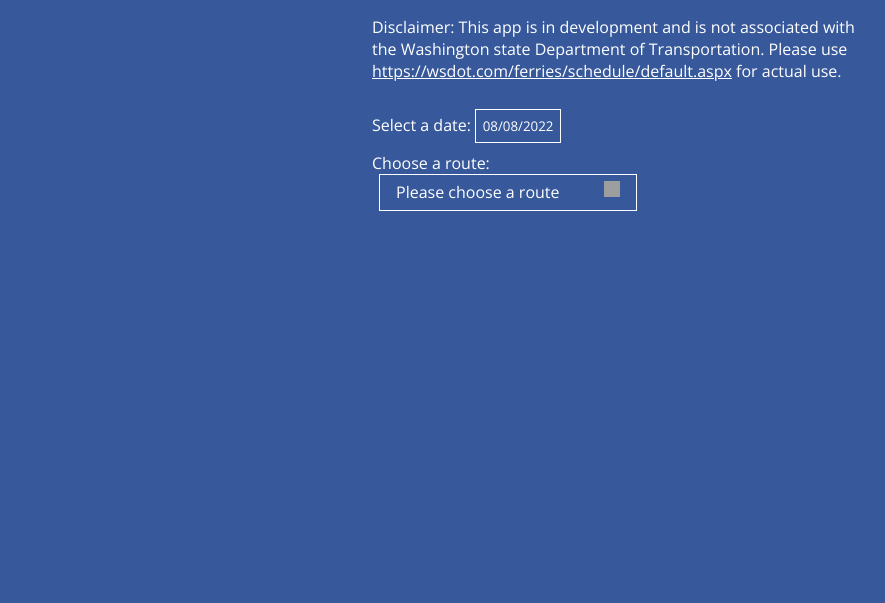
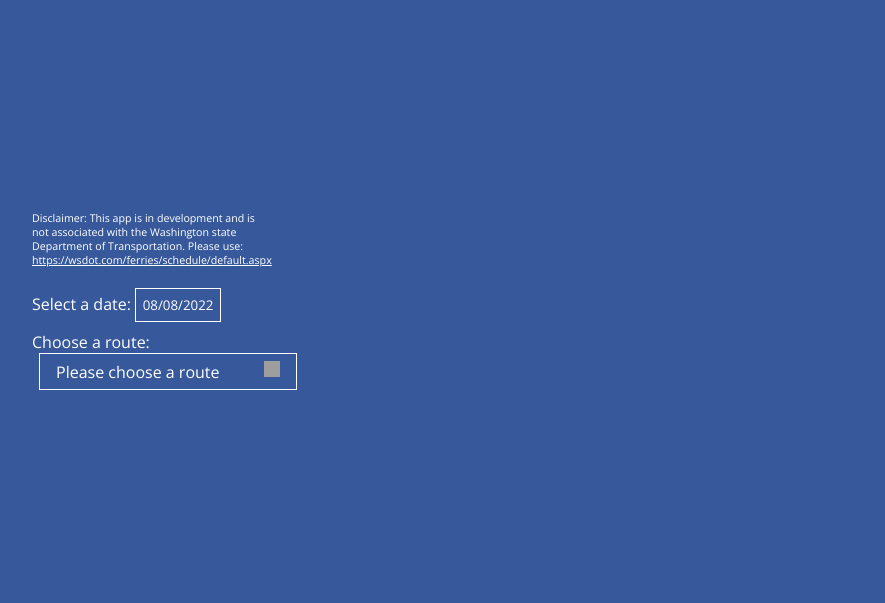
Before and after one commit to rabrigo/ferry-api-proxy, a website: page public/index.html in a window 1280 px wide. Shown: the whole page, without its empty margins (18-903 px from the left). Drawn offline with nearby package versions, Linux system fonts and the light colour scheme; grey boxes are pictures that could not be loaded.

Commit message:
date and route positioning

```diff
--- a/public/index.html
+++ b/public/index.html
@@ -1,5 +1,6 @@
 <!DOCTYPE html>
 <html lang="en">
+
 <head>
     <meta charset="UTF-8">
     <meta http-equiv="X-UA-Compatible" content="IE=edge">
@@ -11,26 +12,14 @@
     <link href="https://fonts.googleapis.com/css2?family=Open+Sans:wght@300&display=swap" rel="stylesheet">
     <title>Ferry Friend</title>
 </head>
+
 <body>
     <section id="center-display">
-        <!-- <form>
-            <label for="date-picker">Select a date:</label>
-            <input type="date" id="date-picker">
-        </form> -->
-        <p>Disclaimer: This app is in development and is not associated with the Washington state Department of Transportation. Please use <a href>https://wsdot.com/ferries/schedule/default.aspx</a> for actual use.</p>
-        <p id="selectadate">Select a date:</p> <input type="text" id="date-picker" >
-        <!-- <label for="routes-list">Ferry schedule for: </label>
-        <select name="routes-list" id="routes-list">
-            <option selected disabled hidden>Select a route</option>
-            <option value="3-7">Bainbridge to Seattle</option>
-            <option value="4-7">Bremerton to Seattle</option>
-            <option value="8-12">Edmonds to Kingston</option>
-            <option value="9-20">Fauntleroy to Southworth</option>
-            <option value="12-8">Kingston to Edmonds</option>
-            <option value="7-3">Seattle to Bainbridge</option>
-            <option value="7-4">Seattle to Bremerton</option>
-            <option value="20-9">Southworth to Fauntleroy</option>
-        </select> -->
+        <section id="date-and-route">
+            <p id="disclaimer">Disclaimer: This app is in development and is not associated with the Washington state Department of
+                Transportation. Please use: <a href>https://wsdot.com/ferries/schedule/default.aspx</a>
+            </p>
+            <p id="selectadate">Select a date:</p> <input type="text" id="date-picker">
             <label for="routes-menu" id="choosearoute">Choose a route:</label>
             <select name="routes-menu" id="routes-menu">
                 <option disabled selected hidden>Please choose a route</option>
@@ -43,6 +32,8 @@
                 <option>Seattle to Bremerton</option>
                 <option>Southworth to Fauntleroy</option>
             </select>
+        </section>
+
         <h1 id="main-header" class="hidden">Ferry Friend</h1>
         <img id="ferry-friend-logo" src="images/ferry-friend.png" class="hidden">
         <h2 id="date-render" class="hidden"></h2>
@@ -52,4 +43,5 @@
     <script src="https://code.jquery.com/ui/1.13.2/jquery-ui.js"></script>
     <script src="./main.js"></script>
 </body>
+
 </html>
--- a/public/style.css
+++ b/public/style.css
@@ -1,10 +1,11 @@
 * {
+    --text: #ffffff;
+    --background: #37599B;
+    --highlight: #F2A541;
     background: var(--background);
     font-family: 'Open Sans', sans-serif;
     color: var(--text);
-    --text: #ffffff;
-    --background: #37599B;
-    --highlight: #F2A541;
+
 }
 
 h2 {
@@ -19,6 +20,17 @@ h2 {
     display: none;
 }
 
+#date-and-route {
+    height: 400px;
+    width: 240px;
+    position: absolute;
+    left: 50px;
+    top: 200px;
+}
+
+#disclaimer {
+    font-size: 8pt;
+}
 
 #date-picker, #routes-menu {
     height: 30px;
@@ -51,14 +63,6 @@ textarea:focus, input:focus {
     outline: none;
 }
 
-/* .ui-checkboxradio-radio-label .ui-icon-background {
-	width: 16px;
-	height: 16px;
-	border-radius: 1em;
-	overflow: visible;
-	border: none;
-} */
-
 .ui-corner-all {
     border-radius: 0;
 }
@@ -86,7 +90,6 @@ textarea:focus, input:focus {
     background: var(--background);
     font-weight: normal;
     color: var(--text);
-
 }
 
 .ui-widget-header {
```
Also changed, not shown: README.md. Lines whose indentation alone changed are shown as unchanged.
